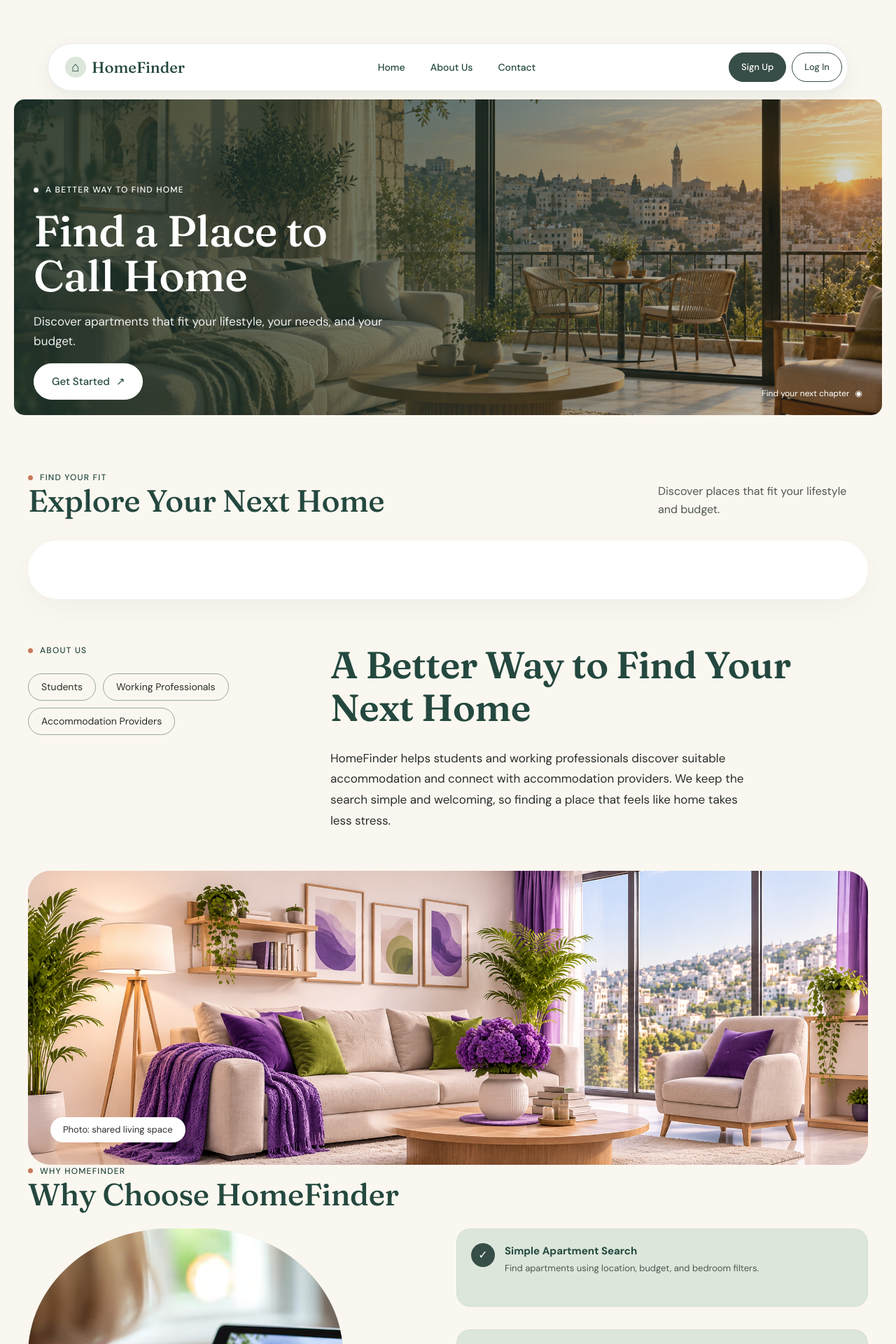
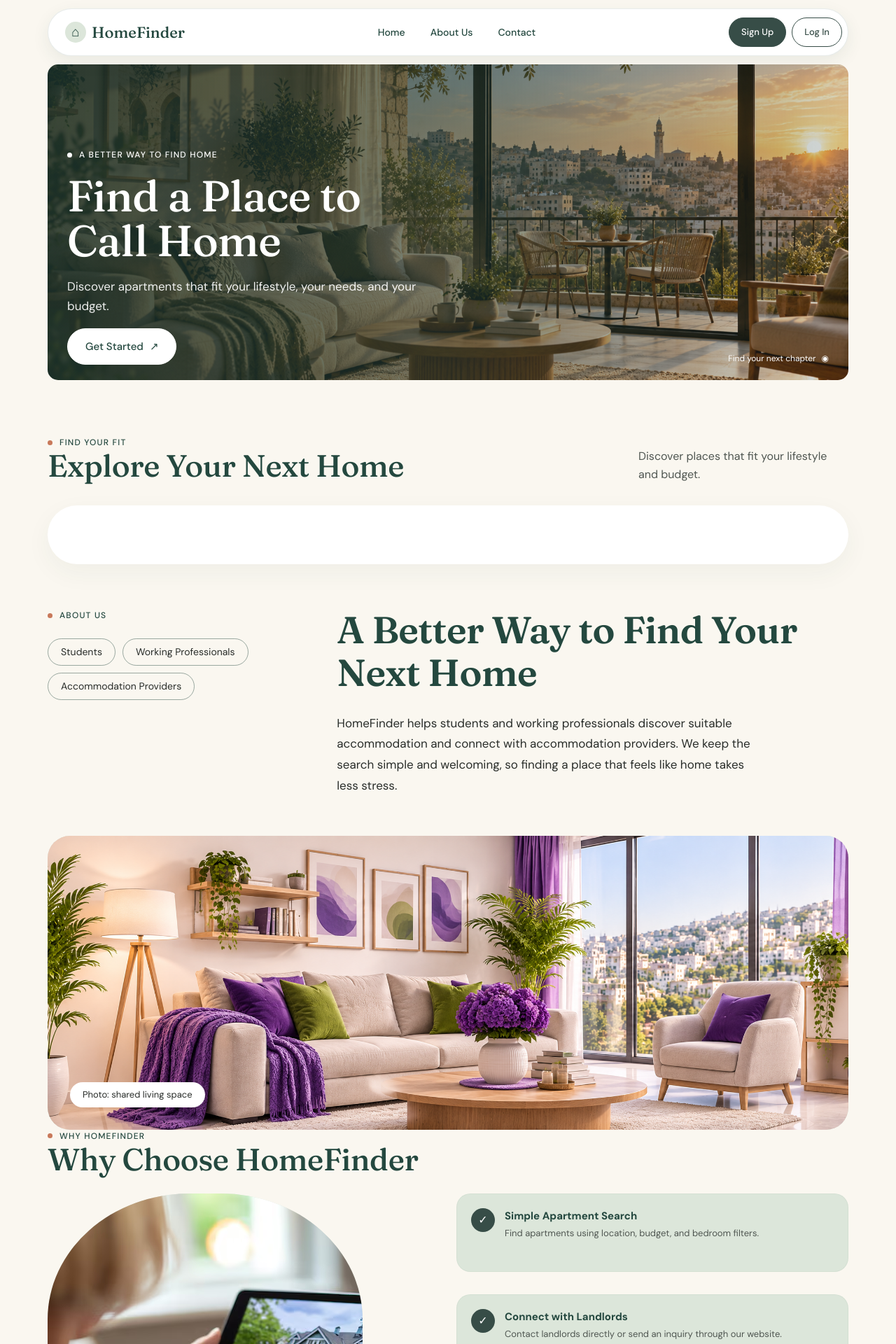
Before and after one commit to Toubassi/rental_website, a Django app: page / in a window 1280 px wide. Shown: the top 1920 px of the page at 70% size. Run offline with Django 5.2, Linux system fonts and the light colour scheme; data that the repository does not hold is empty; some libraries are stand-ins or nearby versions.

Commit message:
the home page

```diff
--- a/rental_site/login/static/css/home.css
+++ b/rental_site/login/static/css/home.css
@@ -1086,3 +1086,42 @@ select:focus-visible {
     font-size: 10px;
   }
 }
+
+/* ============ MATCH THE NAVBAR WIDTH ============ */
+/* --home-edge is the navbar's side space (site-nav.css .site-header),
+   so the hero, sections, call to action and footer line up with
+   the navbar's left and right edges. Placed last so it wins. */
+.page-frame { --home-edge: max(48px, calc((100% - 1328px) / 2)); }
+
+.hero,
+.cta-section,
+.site-footer {
+  margin-left: var(--home-edge);
+  margin-right: var(--home-edge);
+}
+
+.home-section {
+  padding-left: var(--home-edge);
+  padding-right: var(--home-edge);
+}
+
+/* the navbar uses 22px side space on phones */
+@media (max-width: 600px) {
+  .page-frame { --home-edge: 22px; }
+}
+
+/* ============ SPACE ABOVE THE NAVBAR ============ */
+/* Here the navbar sits inside the page frame. The navbar's own
+   30px top margin and the top space of the body and frame are
+   removed, so only the navbar's 12px top padding stays above it
+   (that 12px is also the cream band above it when scrolling). */
+.page-frame .site-header { margin-top: 0; }
+body { padding-top: 0; }
+.page-frame { padding-top: 0; }
+
+/* phones: same, the body and frame top space is removed */
+@media (max-width: 600px) {
+  .page-frame .site-header { margin-top: 0; }
+  body { padding-top: 0; }
+  .page-frame { padding-top: 0; }
+}
--- a/rental_site/login/templates/home.html
+++ b/rental_site/login/templates/home.html
@@ -15,7 +15,7 @@
       crossorigin="anonymous"
     />
     <!-- our custom style -->
-    <link href="{% static 'css/home.css' %}" rel="stylesheet" />
+    <link href="{% static 'css/home.css' %}?v=5" rel="stylesheet" />
         <link href="{% static 'css/site-nav.css' %}" rel="stylesheet" />
   </head>
   <body>
@@ -168,7 +168,7 @@
         </section>
 
         <!-- Final call to action -->
-        <section class="cta-section mx-2 mb-3">
+        <section class="cta-section mb-3">
           <p class="eyebrow">Your next chapter starts here</p>
 
           <h2>Ready to Find Your Next Home?</h2>
```
